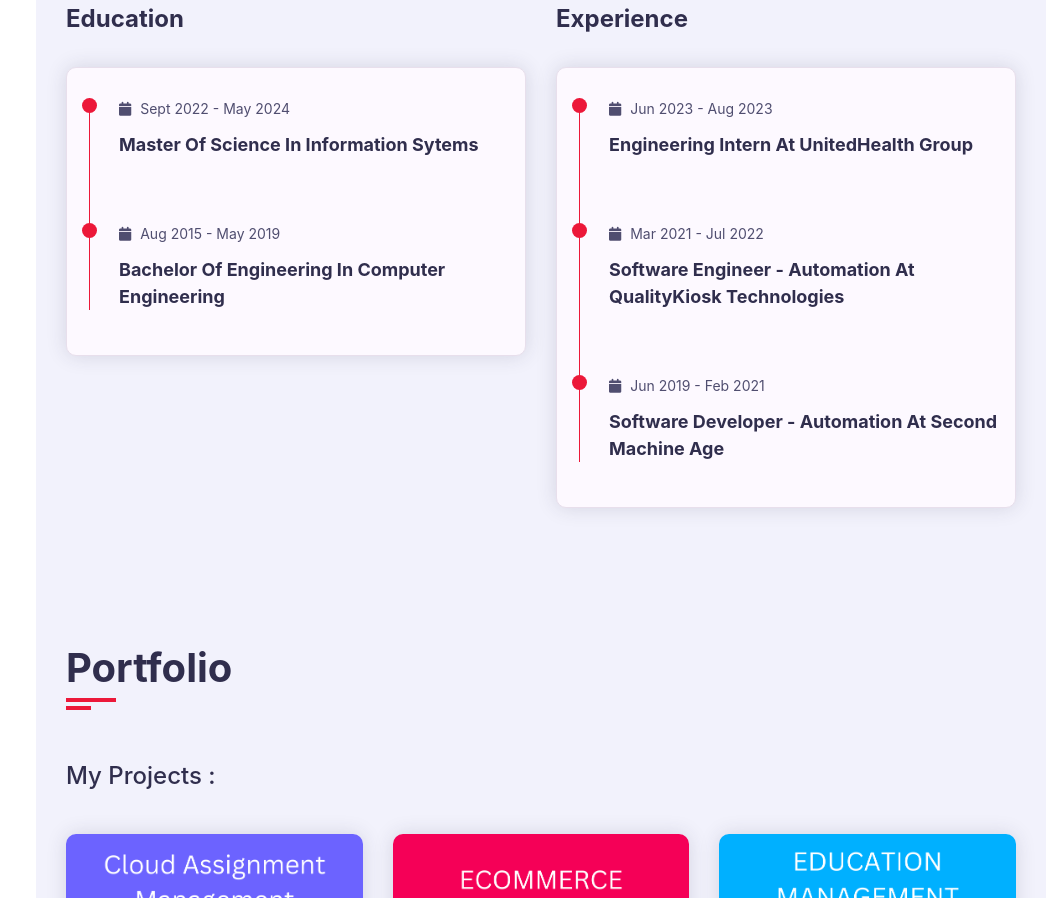
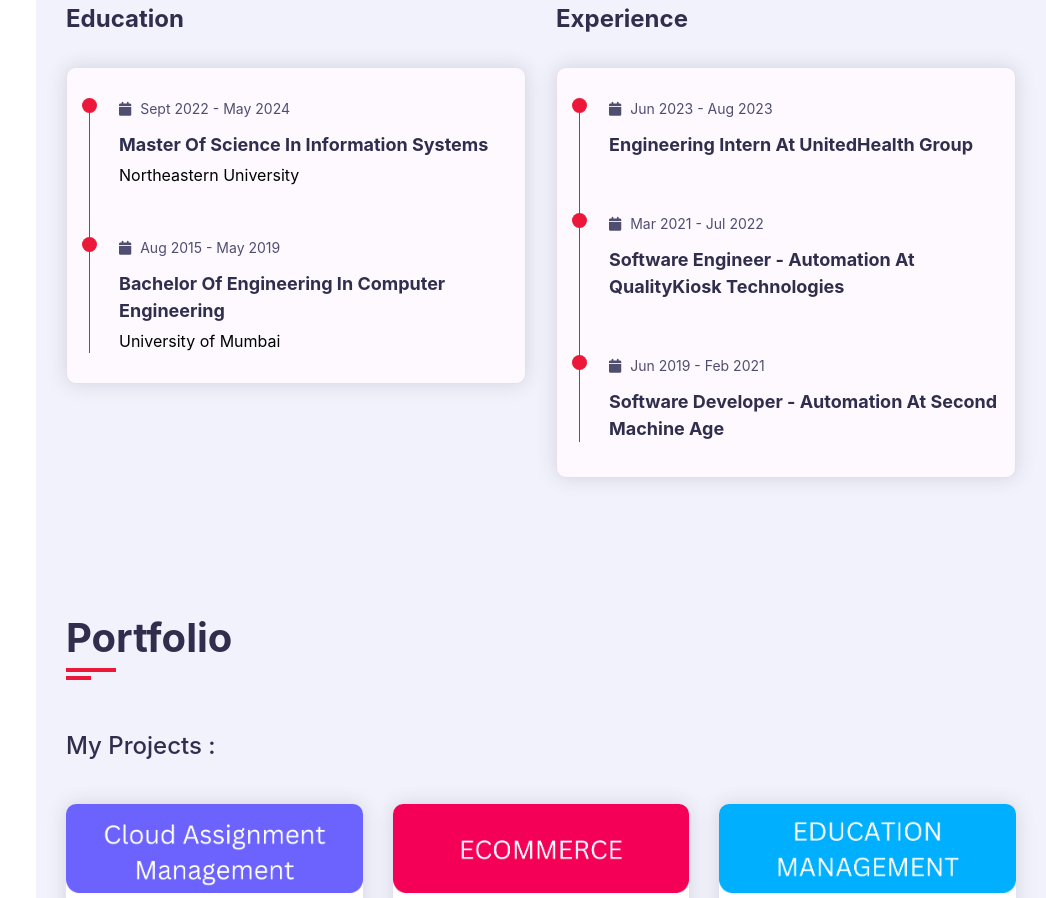
Before and after one commit to navin-sharma12/portfolio, a React (Create React App) app: page / in a window 1280 px wide. Shown: the part 1160-2058 px from the top of the page, without its empty margins (234-1280 px from the left). Built offline with nearby package versions, Linux system fonts and the light colour scheme; some icons are missing; a web font is replaced by a local one.

Commit message:
components updated

```diff
--- a/src/Components/about.js
+++ b/src/Components/about.js
@@ -35,7 +35,8 @@ export default function About() {
                                                     <h3 className="timeline-date">
                                                         <i className="fa fa-calendar"></i> Sept 2022 - May 2024
                                                     </h3>
-                                                    <h4 className="timeline-title">Master of Science in Information Sytems</h4>
+                                                    <h4 className="timeline-title">Master of Science in Information Systems</h4>
+                                                    <p>Northeastern University</p>
                                                 </div>
                                                 <div className="timeline-item">
                                                     <div className="circle-dot"></div>
@@ -43,6 +44,7 @@ export default function About() {
                                                         <i className="fa fa-calendar"></i> Aug 2015 - May 2019
                                                     </h3>
                                                     <h4 className="timeline-title">Bachelor of Engineering in Computer Engineering</h4>
+                                                    <p>University of Mumbai</p>
                                                 </div>
                                             </div>
                                         </div>
--- a/src/Styles/style.css
+++ b/src/Styles/style.css
@@ -453,7 +453,7 @@ h3.my-profession {
 .about .about-content .timeline .timeline-title {
     font-weight: 700;
     font-size: 18px;
-    margin-bottom: 15px;
+    margin-bottom: 5px;
     text-transform: capitalize;
     color: var(--text-black-900);
 }
```
